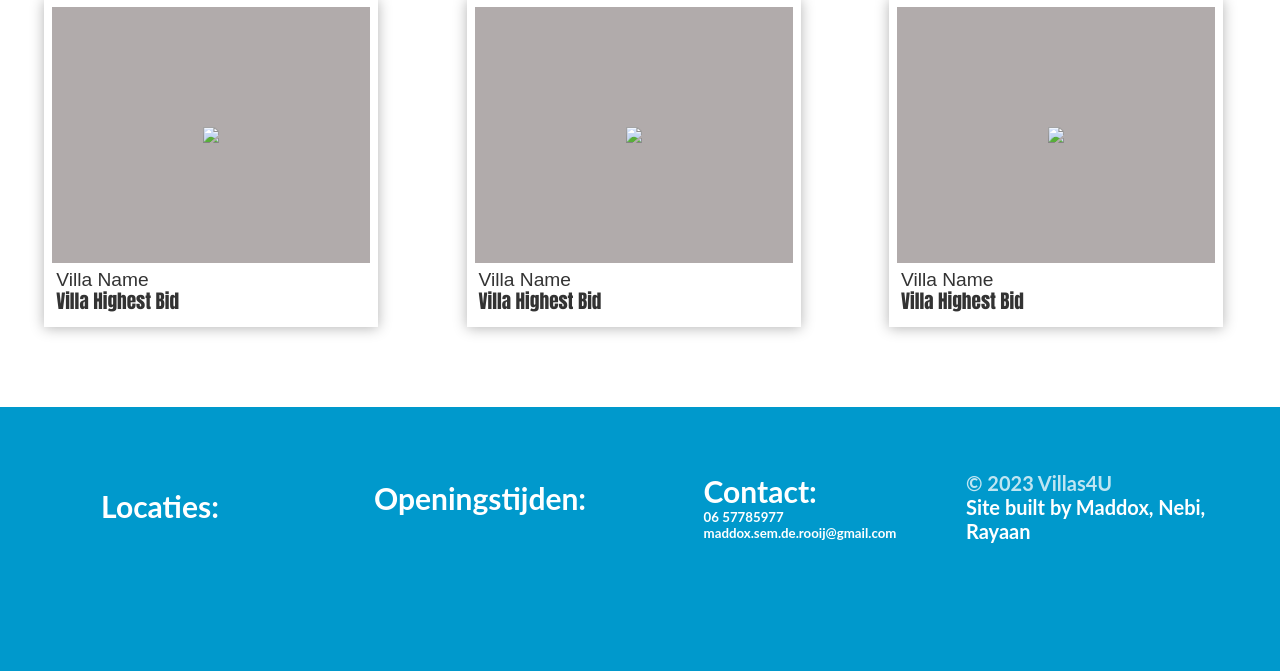
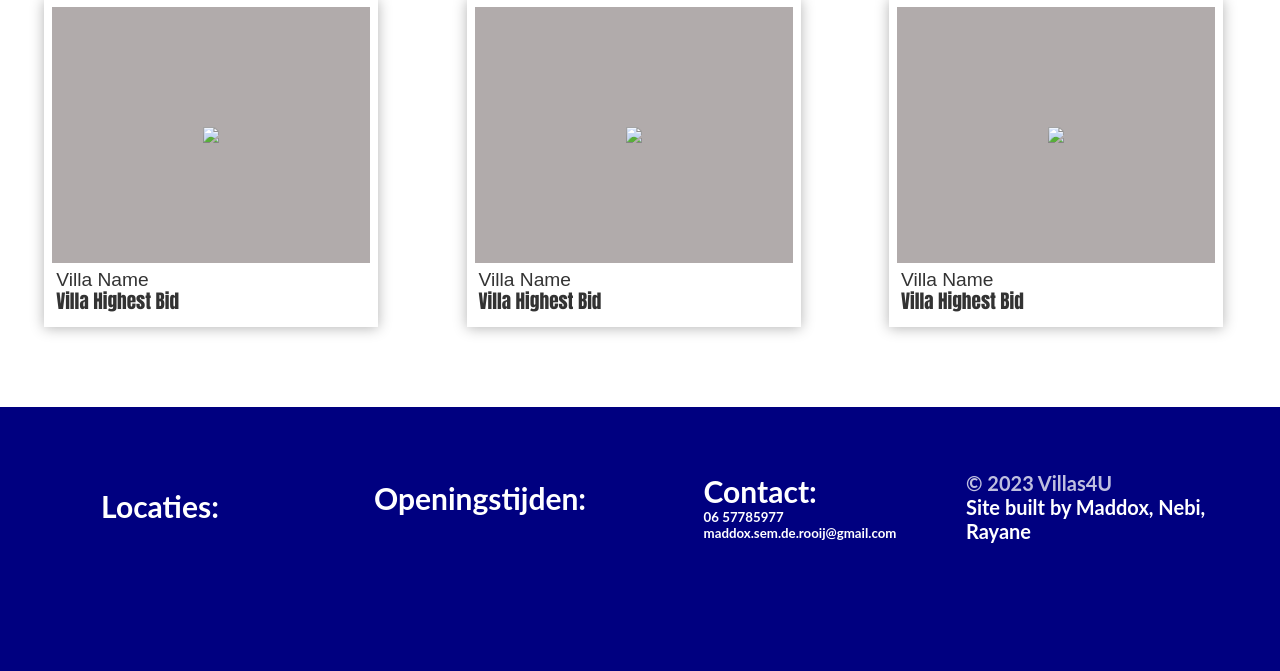
Before and after one commit to romanized/Villa-Te-Koop, a PHP site: page /HTML/index.html in a window 1280 px wide. Shown: the part 777-1448 px from the top of the page. Run offline with PHP 8.4, Linux system fonts and the light colour scheme.

Commit message:
Kleuren aangepast
Kleuren aangepast naar keuze van Rayane.

```diff
--- a/CSS/colors.css
+++ b/CSS/colors.css
@@ -1,9 +1,11 @@
 :root {
-  --color1: #0099cc;
+  --color1: #000080;
   --color2: #66ccff;
+  --color3: #0099cc;
   --background-white: #ffffff;
   --text-color-black: #333333;
-  --text-color-white: #ffffff;
+  --text-color-white: white;
+  --text-color-gold: #ffd700;
 }
 
 /*   font-family: Impact, Haettenschweiler, "Arial Narrow Bold", sans-serif;
--- a/HTML/contact.html
+++ b/HTML/contact.html
@@ -168,7 +168,7 @@
                 </div>
                 <div class="text-white self-center">
                     <h4 class="opacity-75">© 2023 Villas4U</h4>
-                    <h4>Site built by Maddox, Nebi, Rayaan</h4>
+                    <h4>Site built by Maddox, Nebi, Rayane</h4>
                 </div>
             </div>
 
--- a/HTML/index.html
+++ b/HTML/index.html
@@ -124,7 +124,7 @@
           </div>
           <div class="text-white">
               <h4 class="opacity-75">© 2023 Villas4U</h4>
-              <h4>Site built by Maddox, Nebi, Rayaan</h4>
+              <h4>Site built by Maddox, Nebi, Rayane</h4>
           </div>
       </div>
 
```
